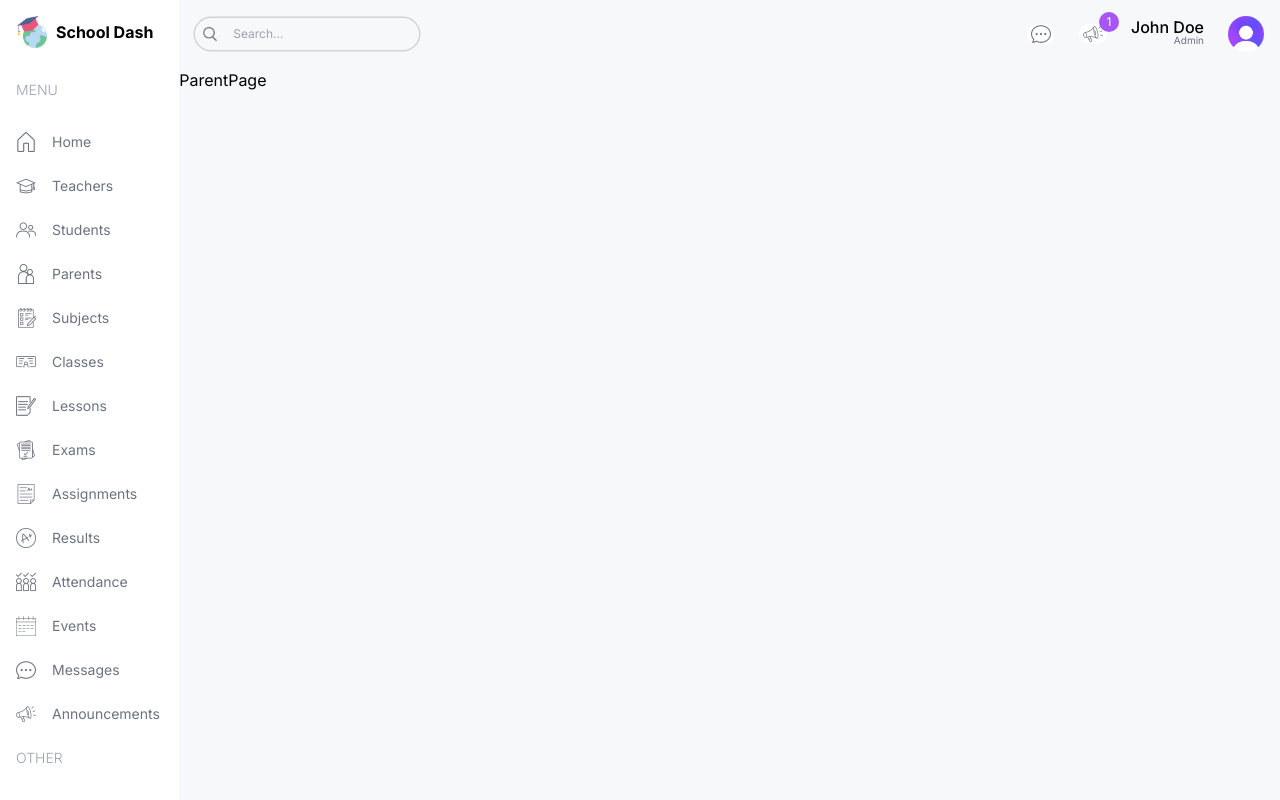
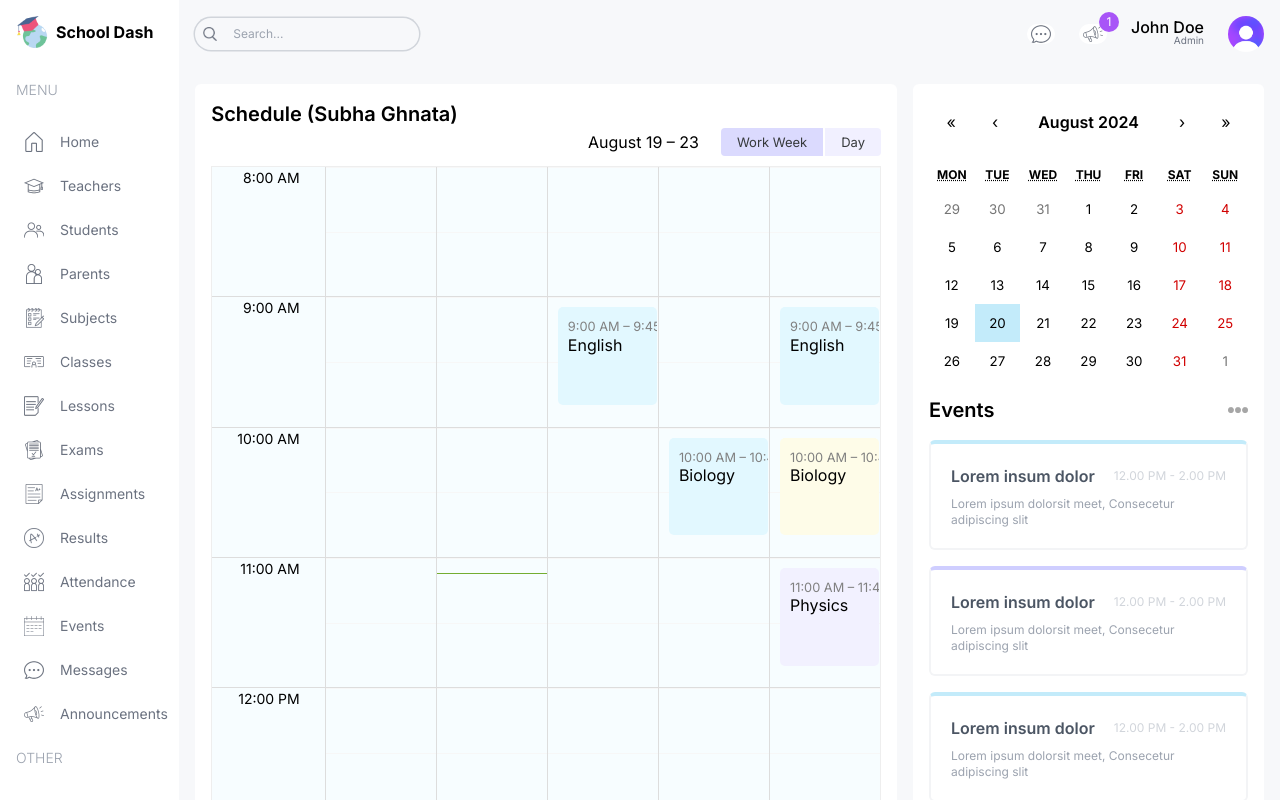
Before and after one commit to subhaghanta60/Admin-Dashboard, a Next.js app: page /parent in a window 1280 px wide. Shown: the top 800 px of the page. Built offline with nearby package versions, Linux system fonts and the light colour scheme.

Commit message:
Design Big Calender Component

```diff
--- a/src/app/(dashboard)/layout.tsx
+++ b/src/app/(dashboard)/layout.tsx
@@ -31,7 +31,7 @@
         </div>
 
         { /* Right Sitebar */}
-        <div className="w-[86%] md:w-[92%] lg:w-[84%] xl:w-[86%] bg-[#F7F8FA] overflow-scroll">
+        <div className="w-[86%] md:w-[92%] lg:w-[84%] xl:w-[86%] bg-[#F7F8FA] overflow-scroll flex flex-col">
           <Navbar />
           {children}
         </div>
--- a/src/app/(dashboard)/parent/page.tsx
+++ b/src/app/(dashboard)/parent/page.tsx
@@ -1,6 +1,30 @@
+'use client'
+import Announcements from "@/components/Announcements"
+import BigCalender from "@/components/BigCalender"
+import EventCalender from "@/components/EventCalender"
+
 const ParentPage = () => {
   return (
-    <div className=''>ParentPage</div>
+    <div className='flex-1 p-4 flex gap-4 flex-col xl:flex-row'>
+      {/* Left Side*/}
+      <div className="w-full xl:w-2/3">
+        <div className="h-full bg-white p-4 rounded-md">
+          <h1 className="text-xl font-semibold">Schedule (Subha Ghnata)</h1>
+          <BigCalender />
+        </div>
+      </div>
+
+
+
+       {/* Right Side */}
+       <div className="w-full xl:w-1/3 flex flex-col gap-8">
+        <EventCalender />
+        <Announcements />
+        </div>
+
+
+
+    </div>
   )
 }
 
--- a/src/app/(dashboard)/student/page.tsx
+++ b/src/app/(dashboard)/student/page.tsx
@@ -1,7 +1,31 @@
-const StudenPage = () => {
+'use client'
+import Announcements from "@/components/Announcements"
+import BigCalender from "@/components/BigCalender"
+import EventCalender from "@/components/EventCalender"
+
+const StudentPage = () => {
   return (
-    <div className=''>StudenPage</div>
+    <div className='p-4 flex gap-4 flex-col xl:flex-row'>
+      {/* Left Side*/}
+      <div className="w-full xl:w-2/3">
+        <div className="h-full bg-white p-4 rounded-md">
+          <h1 className="text-xl font-semibold">Schedule (4A)</h1>
+          <BigCalender />
+        </div>
+      </div>
+
+
+
+       {/* Right Side */}
+       <div className="w-full xl:w-1/3 flex flex-col gap-8">
+        <EventCalender />
+        <Announcements />
+        </div>
+
+
+
+    </div>
   )
 }
 
-export default StudenPage
+export default StudentPage
--- a/src/app/(dashboard)/teacher/page.tsx
+++ b/src/app/(dashboard)/teacher/page.tsx
@@ -1,6 +1,30 @@
+'use client'
+import Announcements from "@/components/Announcements"
+import BigCalender from "@/components/BigCalender"
+import EventCalender from "@/components/EventCalender"
+
 const TeacherPage = () => {
   return (
-    <div className=''>TeacherPage</div>
+    <div className='flex-1 p-4 flex gap-4 flex-col xl:flex-row'>
+      {/* Left Side*/}
+      <div className="w-full xl:w-2/3">
+        <div className="h-full bg-white p-4 rounded-md">
+          <h1 className="text-xl font-semibold">Schedule</h1>
+          <BigCalender />
+        </div>
+      </div>
+
+
+
+       {/* Right Side */}
+       <div className="w-full xl:w-1/3 flex flex-col gap-8">
+
+        <Announcements />
+        </div>
+
+
+
+    </div>
   )
 }
 
--- a/src/app/globals.css
+++ b/src/app/globals.css
@@ -15,3 +15,103 @@
     background-color:#C3EBFA !important;
     color: black !important;
 }
+
+.rbc-btn-group:first-child {
+    display:none !important
+}
+.rbc-toolbar-label {
+    text-align:right !important;
+    padding: 0px 20px !important
+}
+
+.rbc-btn-group:last-child {
+    font-size:13px !important;
+
+}
+
+.rbc-btn-group:last-child button {
+   border: none !important;
+   background-color: #f1f0ff !important;
+   margin-left:2px !important
+
+}
+
+.rbc-toolbar button.rbc-active {
+    background-color: #dbdafe !important;
+    box-shadow:none !important;
+}
+
+.rbc-time-view {
+    border-color:#eee !important
+}
+
+.rbc-time-header {
+    display:none !important
+}
+
+.rbc-time-content {
+    border:none !important;
+
+}
+
+.rbc-time-gutter .rbc-time-column {
+    font-size:12px !important;
+}
+.rbc-time-gutter .rbc-timeslot-group {
+    padding: 0px 20px !important;
+}
+
+.rbc-timeslot-group {
+    background-color: #f7fdff !important;
+}
+
+.rbc-time-slot {
+    font-size:14px !important;
+
+}
+.rbc-event {
+    border:none !important;
+    color:black !important;
+    padding:10px !important;
+    margin:10px !important;
+    width: 99% !important
+}
+
+.rbc-event:nth-child(1) {
+    background-color: #e2f8ff !important;
+
+}
+.rbc-event:nth-child(2) {
+    background-color: #fefce8 !important;
+
+}
+.rbc-event:nth-child(3) {
+    background-color: #f2f1ff !important;
+
+}
+.rbc-event:nth-child(4) {
+    background-color: #fdf2fb !important;
+
+}
+.rbc-event:nth-child(5) {
+    background-color: #e2f8ff !important;
+
+}
+.rbc-event:nth-child(6) {
+    background-color: #fefce8 !important;
+
+}
+.rbc-event:nth-child(7) {
+    background-color: #f2f1ff !important;
+
+}
+.rbc-event:nth-child(8) {
+    background-color: #fdf2fb !important;
+
+}
+
+
+.rbc-event-label {
+    color:gray !important;
+    margin-buttom: 5px !important
+}
--- /dev/null
+++ b/src/components/BigCalender.tsx
@@ -0,0 +1,34 @@
+
+import { Calendar, momentLocalizer, View, Views } from 'react-big-calendar';
+
+import moment from 'moment'
+import { calendarEvents } from '@/lib/data'
+import "react-big-calendar/lib/css/react-big-calendar.css"
+import { useState } from 'react';
+const localizer = momentLocalizer(moment)
+
+const BigCalender = () => {
+    const [view,setView] = useState<View>(Views.WORK_WEEK)
+    const handleOnChangeView = (selectedView:View) => {
+        setView(selectedView);
+    }
+
+    return (
+
+                    <Calendar
+                    localizer={localizer}
+                    events={calendarEvents}
+                    startAccessor="start"
+                    endAccessor="end"
+                    views={["work_week","day"]}
+                    view={view}
+                    style={{ height: "98%" }}
+                    onView={handleOnChangeView}
+                    min={new Date(2025,1,0,8,0,0)}
+                    max={new Date(2025,1,0,17,0,0)}
+                    />
+
+    )
+}
+
+export default BigCalender
--- a/src/components/Menu.tsx
+++ b/src/components/Menu.tsx
@@ -1,3 +1,4 @@
+import { role } from "@/lib/data";
 import Image from "next/image";
 import Link from "next/link";
 const menuItems = [
@@ -122,13 +123,17 @@
       {menuItems.map((menu)=> (
         <div className="flex flex-col gap-2" key={menu.title}>
           <span className="hidden lg:block text-gray-400 font-light my-4">{menu.title}</span>
-          {menu.items.map((menuitem)=> (
-            <Link href={menuitem.href} key={menuitem.label} className="flex items.center lg:justify-start gap-4 text-gray-500 py-2">
-            <Image src={menuitem.icon} alt={menuitem.label} width={20} height="20"/>
-            <span className="hidden lg:block"> {menuitem.label}</span>
-            </Link>
+          {menu.items.map((menuitem)=> {
+            if(menuitem.visible.includes(role)){
+              return (
+                <Link href={menuitem.href} key={menuitem.label} className="flex items.center lg:justify-start gap-4 text-gray-500 py-2 md:px-2 rounded-md hover:bg-lamaSkyLight">
+                <Image src={menuitem.icon} alt={menuitem.label} width={20} height="20"/>
+                <span className="hidden lg:block"> {menuitem.label}</span>
+                </Link>
+              )
 
-          ))}
+            }
+          })}
         </div>
       ))}
     </div>
--- a/src/lib/data.ts
+++ b/src/lib/data.ts
@@ -920,144 +920,134 @@
 export const calendarEvents = [
   {
     title: "Math",
-    allDay: false,
-    start: new Date(2024, 7, 12, 8, 0),
-    end: new Date(2024, 7, 12, 8, 45),
+    allDay: true,
+    start: new Date(2024, 7, 23, 8, 0),
+    end: new Date(2024, 7, 23, 8, 45),
   },
   {
     title: "English",
     allDay: false,
-    start: new Date(2024, 7, 12, 9, 0),
-    end: new Date(2024, 7, 12, 9, 45),
+    start: new Date(2024, 7, 24, 9, 0),
+    end: new Date(2024, 7, 24, 9, 45),
   },
   {
     title: "Biology",
     allDay: false,
-    start: new Date(2024, 7, 12, 10, 0),
-    end: new Date(2024, 7, 12, 10, 45),
+    start: new Date(2024, 7, 22, 10, 0),
+    end: new Date(2024, 7, 22, 10, 45),
   },
   {
     title: "Physics",
     allDay: false,
-    start: new Date(2024, 7, 12, 11, 0),
-    end: new Date(2024, 7, 12, 11, 45),
-  },
-  {
-    title: "Chemistry",
-    allDay: false,
-    start: new Date(2024, 7, 12, 13, 0),
-    end: new Date(2024, 7, 12, 13, 45),
-  },
-  {
-    title: "History",
-    allDay: false,
-    start: new Date(2024, 7, 12, 14, 0),
-    end: new Date(2024, 7, 12, 14, 45),
-  },
-  {
-    title: "English",
-    allDay: false,
-    start: new Date(2024, 7, 13, 9, 0),
-    end: new Date(2024, 7, 13, 9, 45),
-  },
-  {
-    title: "Biology",
-    allDay: false,
-    start: new Date(2024, 7, 13, 10, 0),
-    end: new Date(2024, 7, 13, 10, 45),
-  },
-  {
-    title: "Physics",
-    allDay: false,
-    start: new Date(2024, 7, 13, 11, 0),
-    end: new Date(2024, 7, 13, 11, 45),
+    start: new Date(2024, 7, 23, 11, 0),
+    end: new Date(2024, 7, 23, 11, 45),
   },
 
   {
     title: "History",
     allDay: false,
-    start: new Date(2024, 7, 13, 14, 0),
-    end: new Date(2024, 7, 13, 14, 45),
+    start: new Date(2024, 7, 25, 14, 0),
+    end: new Date(2024, 7, 25, 14, 45),
   },
   {
-    title: "Math",
+    title: "English",
     allDay: false,
-    start: new Date(2024, 7, 14, 8, 0),
-    end: new Date(2024, 7, 14, 8, 45),
+    start: new Date(2024, 7, 27, 9, 0),
+    end: new Date(2024, 7, 27, 9, 45),
   },
   {
     title: "Biology",
     allDay: false,
-    start: new Date(2024, 7, 14, 10, 0),
-    end: new Date(2024, 7, 14, 10, 45),
+    start: new Date(2024, 7, 23, 10, 0),
+    end: new Date(2024, 7, 23, 10, 45),
+  },
+  {
+    title: "Physics",
+    allDay: false,
+    start: new Date(2024, 7, 24, 11, 0),
+    end: new Date(2024, 7, 24, 11, 45),
+  },
+
+
+  {
+    title: "Math",
+    allDay: false,
+    start: new Date(2024, 7, 24, 8, 0),
+    end: new Date(2024, 7, 24, 8, 45),
+  },
+  {
+    title: "Biology",
+    allDay: false,
+    start: new Date(2024, 7, 26, 10, 0),
+    end: new Date(2024, 7, 26, 10, 45),
   },
 
   {
     title: "Chemistry",
     allDay: false,
-    start: new Date(2024, 7, 14, 13, 0),
-    end: new Date(2024, 7, 14, 13, 45),
+    start: new Date(2024, 7, 27, 13, 0),
+    end: new Date(2024, 7, 27, 13, 45),
   },
   {
     title: "History",
     allDay: false,
-    start: new Date(2024, 7, 14, 14, 0),
-    end: new Date(2024, 7, 13, 14, 45),
+    start: new Date(2024, 7, 23, 14, 0),
+    end: new Date(2024, 7, 23, 14, 45),
   },
   {
     title: "English",
     allDay: false,
-    start: new Date(2024, 7, 15, 9, 0),
-    end: new Date(2024, 7, 15, 9, 45),
+    start: new Date(2024, 7, 21, 9, 0),
+    end: new Date(2024, 7, 21, 9, 45),
   },
   {
     title: "Biology",
     allDay: false,
-    start: new Date(2024, 7, 15, 10, 0),
-    end: new Date(2024, 7, 15, 10, 45),
+    start: new Date(2024, 7, 28, 10, 0),
+    end: new Date(2024, 7, 28, 10, 45),
   },
   {
     title: "Physics",
     allDay: false,
-    start: new Date(2024, 7, 15, 11, 0),
-    end: new Date(2024, 7, 15, 11, 45),
+    start: new Date(2024, 7, 29, 11, 0),
+    end: new Date(2024, 7, 29, 11, 45),
   },
 
   {
     title: "History",
     allDay: false,
-    start: new Date(2024, 7, 15, 14, 0),
-    end: new Date(2024, 7, 15, 14, 45),
+    start: new Date(2024, 7, 27, 14, 0),
+    end: new Date(2024, 7, 27, 14, 45),
   },
   {
     title: "Math",
     allDay: false,
-    start: new Date(2024, 7, 16, 8, 0),
-    end: new Date(2024, 7, 16, 8, 45),
+    start: new Date(2024, 7, 26, 8, 0),
+    end: new Date(2024, 7, 26, 8, 45),
   },
   {
     title: "English",
     allDay: false,
-    start: new Date(2024, 7, 16, 9, 0),
-    end: new Date(2024, 7, 16, 9, 45),
+    start: new Date(2024, 7, 23, 9, 0),
+    end: new Date(2024, 7, 23, 9, 45),
   },
 
   {
     title: "Physics",
     allDay: false,
-    start: new Date(2024, 7, 16, 11, 0),
-    end: new Date(2024, 7, 16, 11, 45),
+    start: new Date(2024, 7, 24, 11, 0),
+    end: new Date(2024, 7, 25, 11, 45),
   },
   {
     title: "Chemistry",
     allDay: false,
-    start: new Date(2024, 7, 16, 13, 0),
-    end: new Date(2024, 7, 16, 13, 45),
+    start: new Date(2024, 7, 22, 13, 0),
+    end: new Date(2024, 7, 22, 13, 45),
   },
   {
     title: "History",
     allDay: false,
-    start: new Date(2024, 7, 16, 14, 0),
-    end: new Date(2024, 7, 16, 14, 45),
+    start: new Date(2024, 7, 27, 14, 0),
+    end: new Date(2024, 7, 27, 14, 45),
   },
 ];
```
Also changed, not shown: package.json (+6 -3 lines), 2 other files (tests, documents, lock files or other folders).
